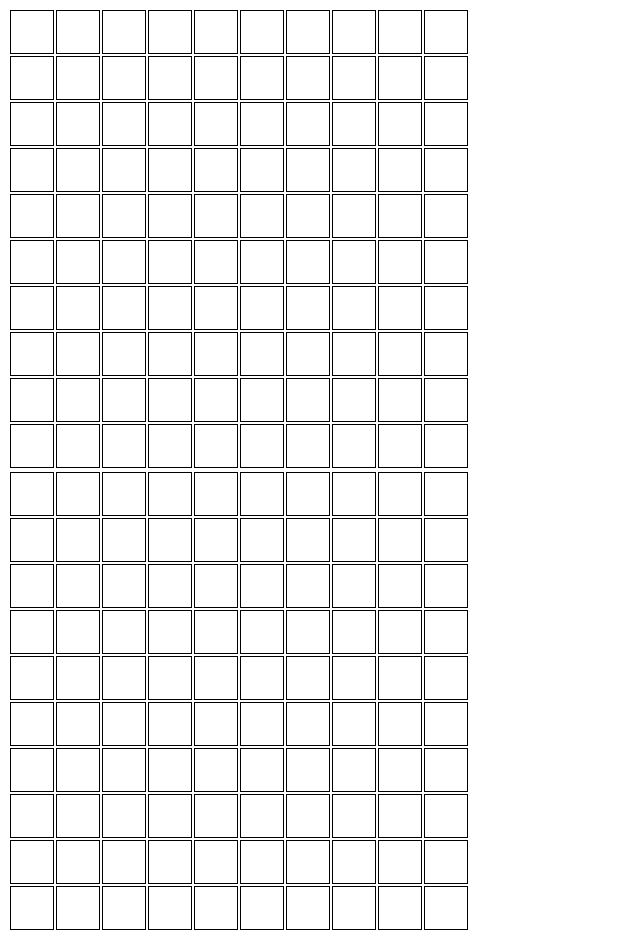
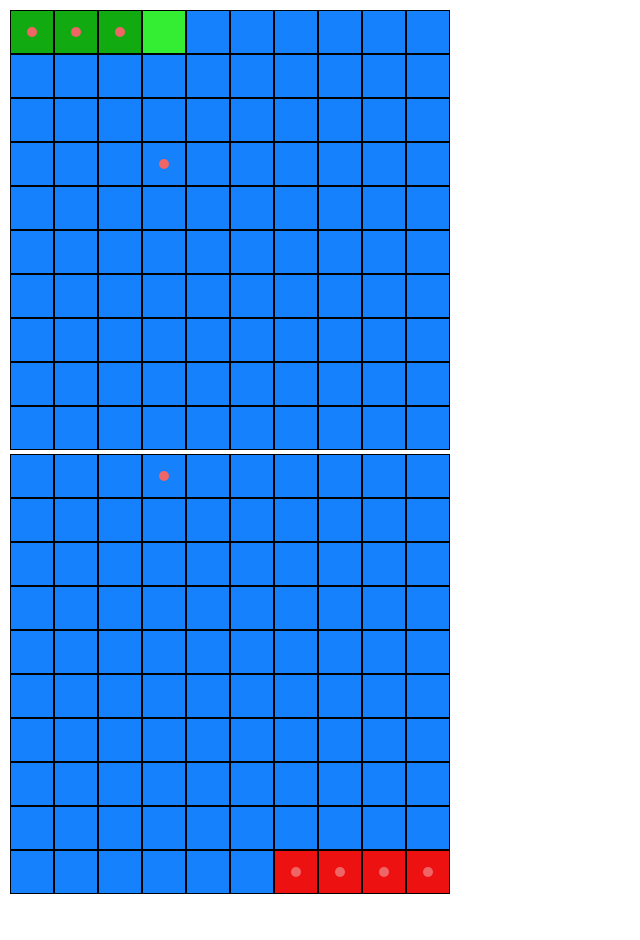
Before and after one commit to Linielt/battleship, a website built with webpack: page src/template.html in a window 1280 px wide. Shown: the whole page, without its empty margins (0-640 px from the left). After the commit the page ends 904 px from the top, so only its background shows below. Built offline with nearby package versions, Linux system fonts and the light colour scheme.

Commit message:
Implemented rendering of gamestate

```diff
--- a/src/gameboard-dom.js
+++ b/src/gameboard-dom.js
@@ -1,21 +1,89 @@
-export const displayGameBoard = () => {
-  const gameBoardTables = document.getElementsByClassName("battleship-table");
+import { GameBoard } from "./gameboard";
+import { Ship } from "./ship";
 
-  for (let table of gameBoardTables) {
-    for (let y = 0; y < 10; y++) {
+export const displayGameBoard = (table, gameboard) => {
+  let gameBoardGrid = gameboard.grid;
+  let gameBoardAttackedGrid = gameboard.attackedGrid;
+
+  table.innerHTML = "";
+
+  for (let y = 0; y < gameBoardGrid.length; y++) {
     const gameBoardRow = document.createElement("tr");
-      gameBoardRow.className = "battelship-row";
-      for (let x = 0; x < 10; x++) {
+    gameBoardRow.className = "battleship-row";
+    gameBoardRow.id = `battleship-row-${y}`;
+    for (let x = 0; x < gameBoardGrid[y].length; x++) {
       const gameBoardCell = document.createElement("td");
       gameBoardCell.className = "battleship-cell";
       const gameBoardCellContent = document.createElement("div");
       gameBoardCellContent.className = "battleship-cell-content";
       gameBoardCellContent.setAttribute("data-x", String(x));
       gameBoardCellContent.setAttribute("data-y", String(y));
+
+      let isShip = gameBoardGrid[y][x] instanceof Ship;
+      let isSunk = false;
+
+      if (isShip) {
+        isSunk = gameBoardGrid[y][x].isSunk();
+      }
+      if (isSunk) {
+        gameBoardCell.classList.toggle("sunk");
+      }
+      if (gameBoardAttackedGrid[y][x] && isShip) {
+        gameBoardCellContent.classList.toggle("attacked");
+        gameBoardCell.classList.toggle("not-sunk");
+      }
+      if (gameBoardAttackedGrid[y][x] && !isShip) {
+        gameBoardCellContent.classList.toggle("attacked");
+      }
+      if (!isSunk && isShip) {
+        gameBoardCell.classList.toggle("ship");
+      }
+
       gameBoardCell.appendChild(gameBoardCellContent);
       gameBoardRow.appendChild(gameBoardCell);
     }
     table.appendChild(gameBoardRow);
   }
+};
+
+export const displayEnemyGameBoard = (table, gameboard) => {
+  let gameBoardGrid = gameboard.grid;
+  let gameBoardAttackedGrid = gameboard.attackedGrid;
+
+  table.innerHTML = "";
+
+  for (let y = 0; y < gameBoardGrid.length; y++) {
+    const gameBoardRow = document.createElement("tr");
+    gameBoardRow.className = "battleship-row";
+    gameBoardRow.id = `battleship-row-${y}`;
+    for (let x = 0; x < gameBoardGrid[y].length; x++) {
+      const gameBoardCell = document.createElement("td");
+      gameBoardCell.className = "battleship-cell";
+      const gameBoardCellContent = document.createElement("div");
+      gameBoardCellContent.className = "battleship-cell-content";
+      gameBoardCellContent.setAttribute("data-x", String(x));
+      gameBoardCellContent.setAttribute("data-y", String(y));
+
+      let isShip = gameBoardGrid[y][x] instanceof Ship;
+      let isSunk = false;
+
+      if (isShip) {
+        isSunk = gameBoardGrid[y][x].isSunk();
+      }
+      if (isSunk) {
+        gameBoardCell.classList.toggle("sunk");
+      }
+      if (gameBoardAttackedGrid[y][x] && isShip) {
+        gameBoardCellContent.classList.toggle("attacked");
+        gameBoardCell.classList.toggle("not-sunk");
+      }
+      if (gameBoardAttackedGrid[y][x] && !isShip) {
+        gameBoardCellContent.classList.toggle("attacked");
+      }
+
+      gameBoardCell.appendChild(gameBoardCellContent);
+      gameBoardRow.appendChild(gameBoardCell);
+    }
+    table.appendChild(gameBoardRow);
   }
 };
--- a/src/gameboard.js
+++ b/src/gameboard.js
@@ -13,6 +13,14 @@ export class GameBoard {
       this.#attackedGrid[i] = new Array(10).fill(false);
     }
     this.#ships = [];
+  }
+
+  get grid() {
+    return this.#grid;
+  }
+
+  get attackedGrid() {
+    return this.#attackedGrid;
   }
 
   placeShip(startPos, endPos) {
--- a/src/index.js
+++ b/src/index.js
@@ -1,4 +1,27 @@
-import { displayGameBoard } from "./gameboard-dom";
+import { displayEnemyGameBoard, displayGameBoard } from "./gameboard-dom";
+import { Player } from "./player";
 import "./styles.css";
 
-displayGameBoard();
+const playerOneTable = document.getElementById("player-1-table");
+const playerTwoTable = document.getElementById("player-2-table");
+
+let playerOne = new Player();
+let playerTwo = new Player();
+
+playerOne.gameBoard.placeShip([0, 0], [0, 3]);
+playerOne.gameBoard.receiveAttack([0, 0]);
+playerOne.gameBoard.receiveAttack([0, 1]);
+playerOne.gameBoard.receiveAttack([0, 2]);
+
+playerOne.gameBoard.receiveAttack([3, 3]);
+
+playerTwo.gameBoard.placeShip([9, 6], [9, 9]);
+playerTwo.gameBoard.receiveAttack([9, 6]);
+playerTwo.gameBoard.receiveAttack([9, 7]);
+playerTwo.gameBoard.receiveAttack([9, 8]);
+playerTwo.gameBoard.receiveAttack([9, 9]);
+
+playerTwo.gameBoard.receiveAttack([0, 3]);
+
+displayGameBoard(playerOneTable, playerOne.gameBoard);
+displayEnemyGameBoard(playerTwoTable, playerTwo.gameBoard);
--- a/src/player.js
+++ b/src/player.js
@@ -1,6 +1,6 @@
 const { GameBoard } = require("./gameboard");
 
-class Player {
+export class Player {
   #gameBoard;
   #isComputer;
 
--- a/src/styles.css
+++ b/src/styles.css
@@ -1,5 +1,42 @@
+.battleship-row {
+    display: flex;
+}
+
 .battleship-cell {
+    display: flex;
+    justify-content: center;
+    align-items: center;
     width: 40px;
     height: 40px;
     border: solid black 1px;
 }
+
+.battleship-cell-content {
+    background: transparent;
+    width: 10px;
+    height: 10px;
+    border-radius: 50%;
+    display: flex;
+    align-items: center;
+    text-align: center;
+}
+
+.battleship-cell {
+    background-color: #1581fc;
+}
+
+.ship {
+    background-color: #33EE33;
+}
+
+.attacked {
+    background: #EE6666;
+}
+
+.not-sunk {
+    background-color: #11AA11;
+}
+
+.sunk {
+    background-color: #EE1111;
+}
--- a/src/template.html
+++ b/src/template.html
@@ -12,13 +12,13 @@
     <main>
         <div class="gameboard-container">
             <div class="gameboard">
-                <table class="battleship-table">
+                <table class="battleship-table" id="player-1-table">
 
                 </table>
             </div>
         </div>
         <div class="gameboard-container">
-            <table class="battleship-table">
+            <table class="battleship-table" id="player-2-table">
 
             </table>
         </div>
```
Lines whose indentation alone changed are shown as unchanged.
